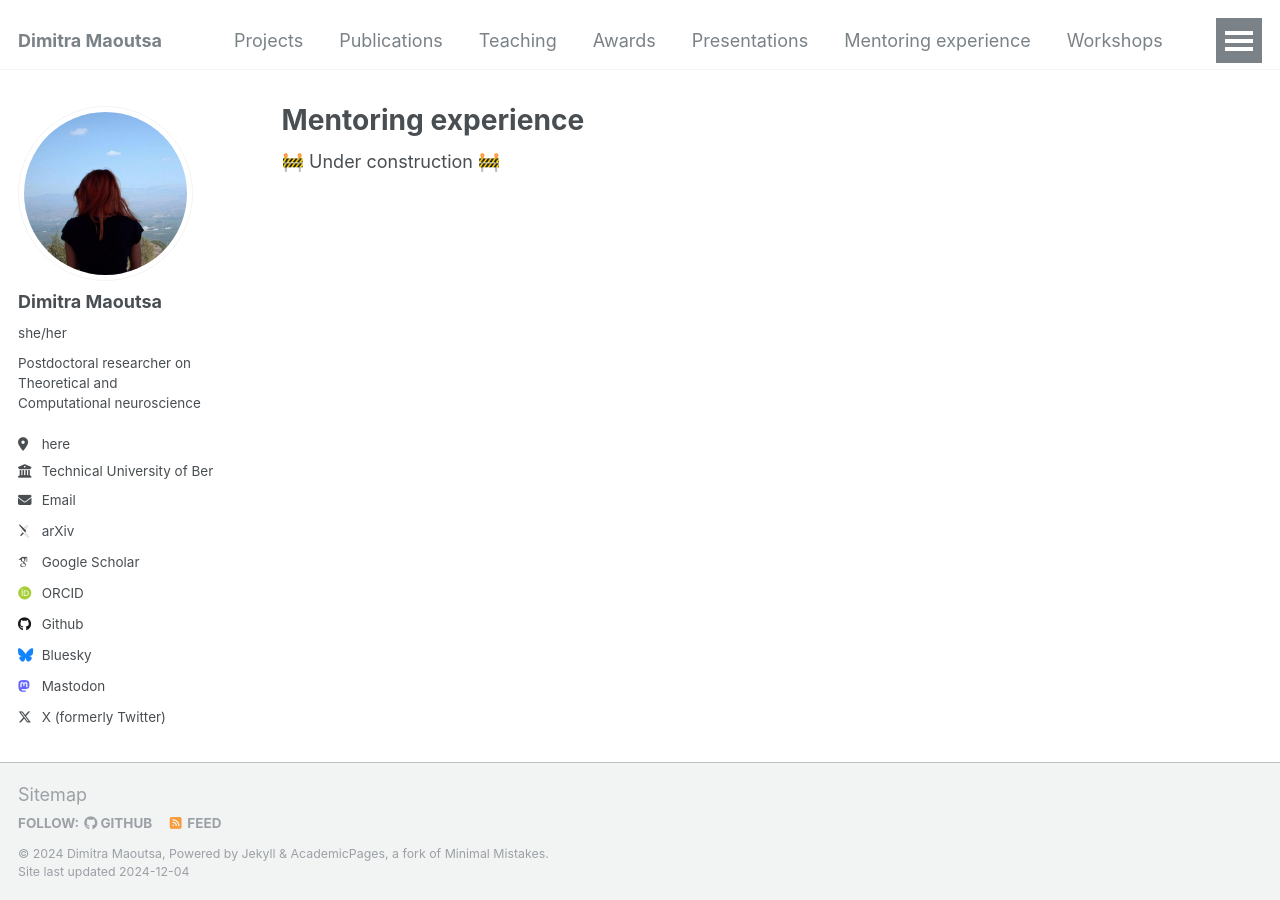
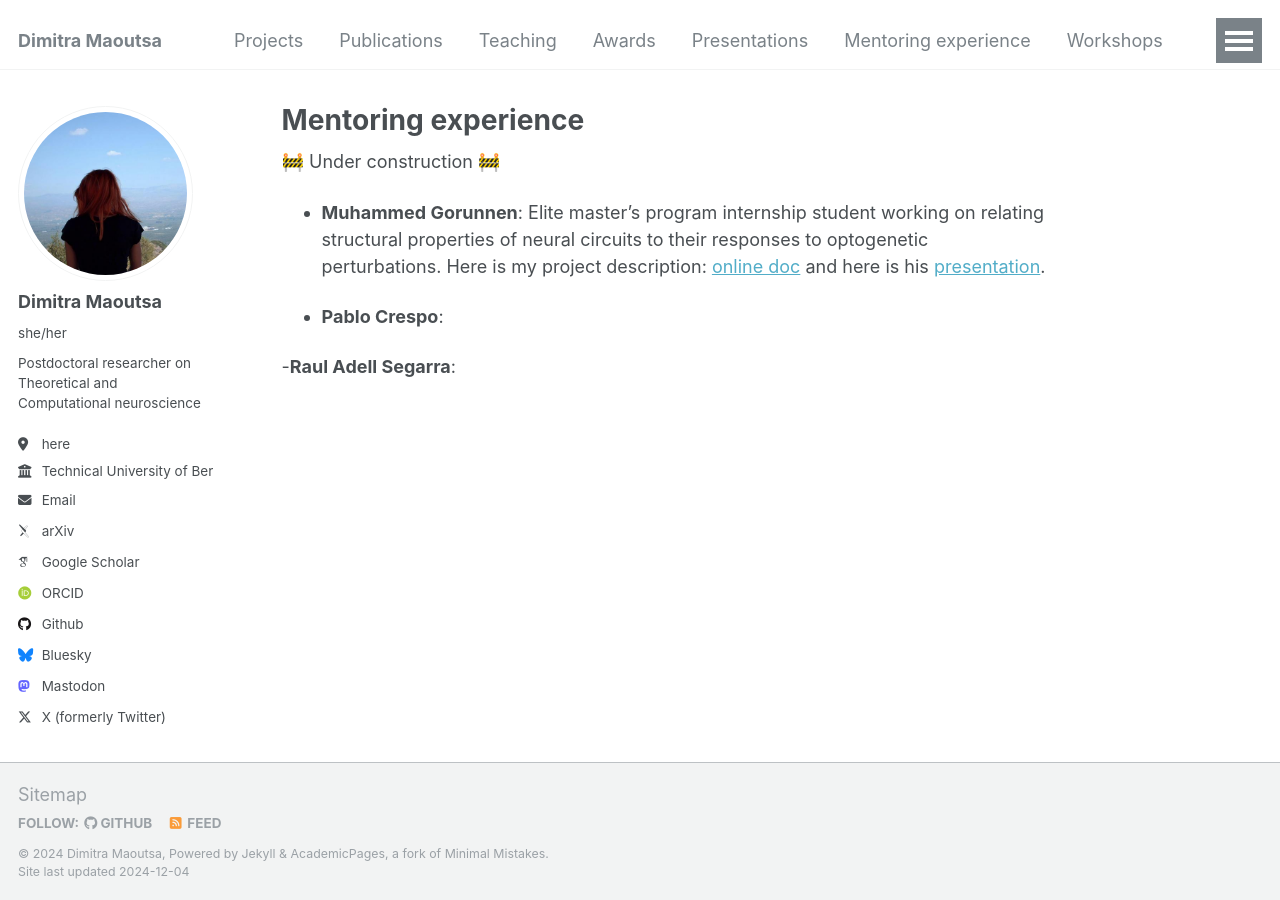
Before and after one commit to dimitra-maoutsa/dimitra-maoutsa.github.io, a Jekyll site: the page built from _pages/mentor.md, in a window 1280 px wide. Built offline with Jekyll 4.4.1, drawn with Linux system fonts in a browser that asks for light colours; emoji names are drawn with the system emoji font; some web fonts are replaced.

Commit message:
Update mentor.md

```diff
--- a/_pages/mentor.md
+++ b/_pages/mentor.md
@@ -6,3 +6,12 @@ permalink: /mentor/
 
 
 :construction: Under construction :construction:
+
+- **Muhammed Gorunnen**: Elite master's program internship student working on relating structural properties of neural circuits to their responses to optogenetic perturbations. Here is my project description: [online doc](https://docs.google.com/document/d/e/2PACX-1vTI2byp9fnnuiosfPm0uNUoZ5ktqxUwVty-m0DkNqHk1dMM5oqWXcRevCsOTA9DtG6sVDuRka1J2IqG/pub)
+and here is his [presentation](https://drive.google.com/file/d/111LEU1VtoUKUwI3WLtEabE1KkoBI4d5y/view?usp=share_link).
+
+
+- **Pablo Crespo**:
+
+
+-**Raul Adell Segarra**:
```
